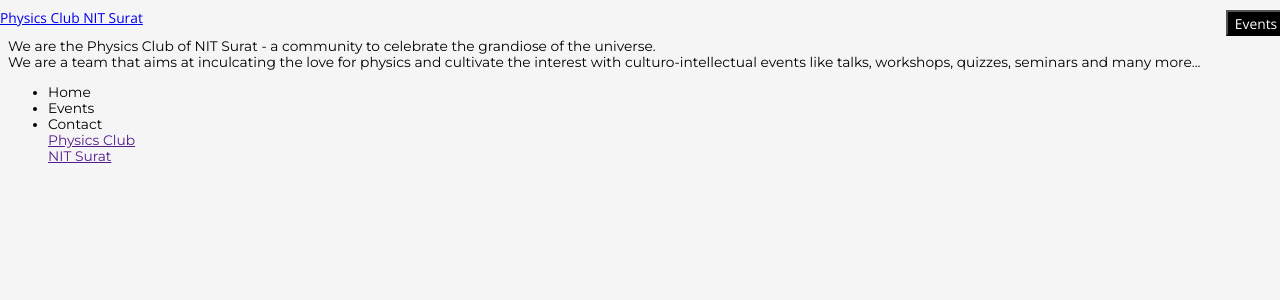
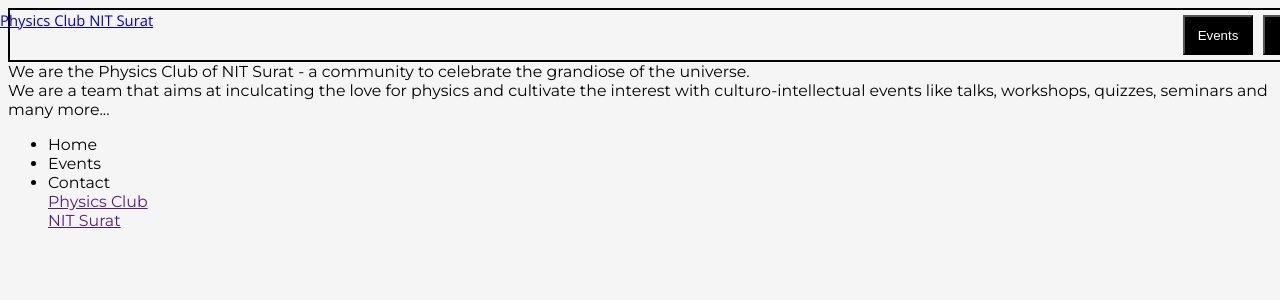
Before and after one commit to adithyarao3103/Physics-Club-Website-Trial, a Jekyll site: the page built from index.html, in a window 1280 px wide. Shown: the top 300 px of the page. Built offline with Jekyll 4.4.1, drawn with Linux system fonts in a browser that asks for light colours; some web fonts are replaced.

Commit message:
Add files via upload

```diff
--- a/assets/css/fixed.css
+++ b/assets/css/fixed.css
@@ -3,29 +3,28 @@
 body{
 	background-color: #f5f5f5;
 	font-family: Montserrat, Open Sans;
-	font-size: calc(1px + 1vw);
+	font-size: calc(3px + 1vw);
 }
 
 #navbar{
+	font-family: BioRhyme, Open Sans;
+	font-size: calc(2px + 1vw);
 	display: flex;
 	justify-content: flex-end;
 	width: 110vw;
-	height: 30px;
+	height: 50px;
+	border: 2px solid black;
 }
 
 #navbar > a{
-	font-family: BioRhyme, Open Sans;
-	font-size: calc(1px + 1vw);
 	position: absolute;
 	left: 0;
 }
 
 #navbar > button{
-	font-family: BioRhyme, Open Sans;
-	font-size: calc(1px + 1vw);
-	height: 26px;
-	width: 60px;
-	margin: 2px;
+	height: 40px;
+	width: 70px;
+	margin: 5px;
 	background-color: black;
 	color: white;
 }
```
